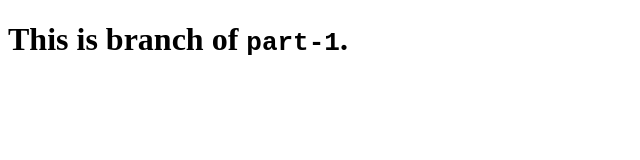
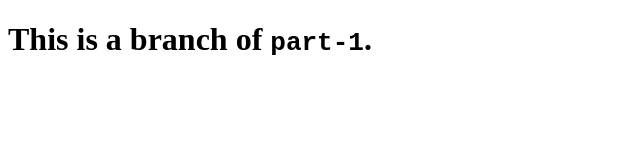
Before and after one commit to wang0857/mtm6302-capstone-wang0857, a plain HTML site: page index.html in a window 1280 px wide. Shown: the whole page, without its empty margins (0-640 px from the left). Drawn offline with Linux system fonts and the light colour scheme.

Commit message:
Completes the assignment.

```diff
--- a/index.html
+++ b/index.html
@@ -5,7 +5,7 @@
     <meta http-equiv="X-UA-Compatible" content="IE=edge">
     <meta name="viewport" content="width=device-width, initial-scale=1.0">
     <title>Capstone Project</title>
-    <h1>This is branch of <code>part-1</code>.</h1>
+    <h1>This is a branch of <code>part-1</code>.</h1>
 </head>
 <body>
 
```
